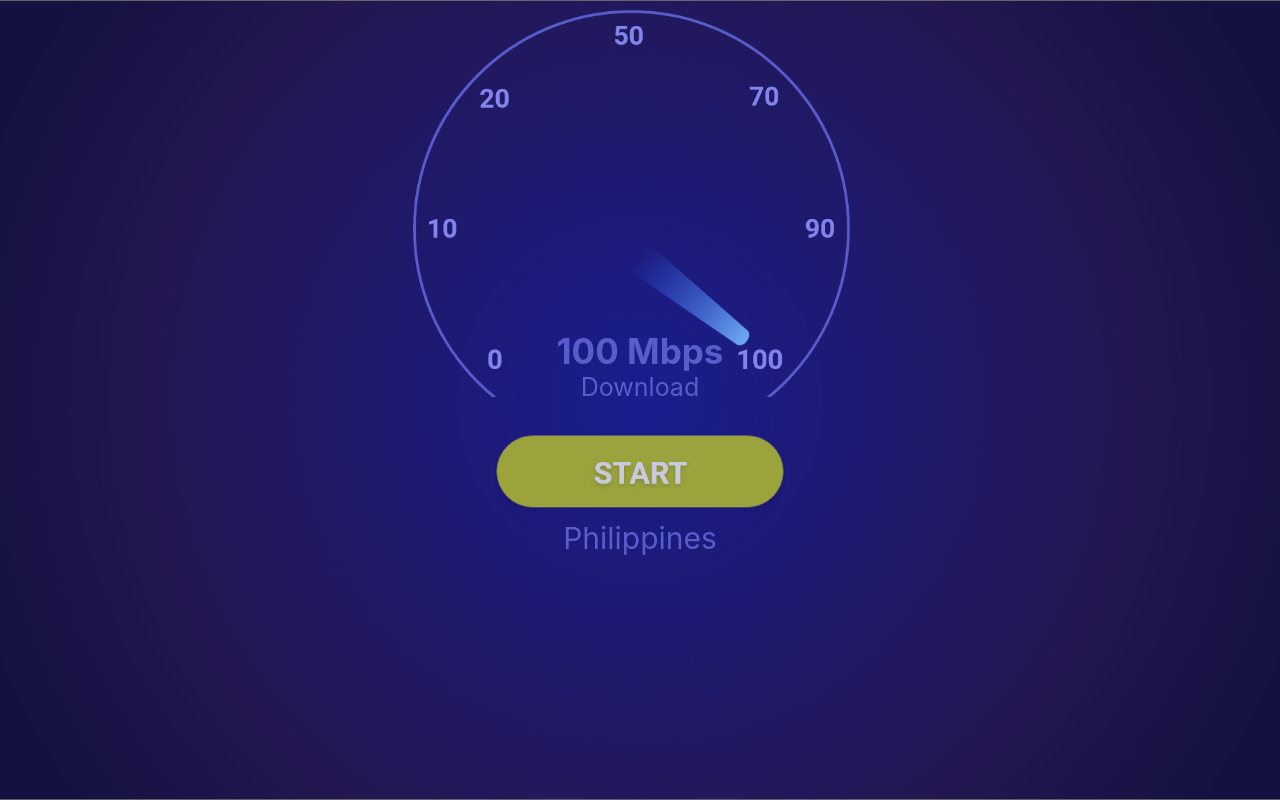
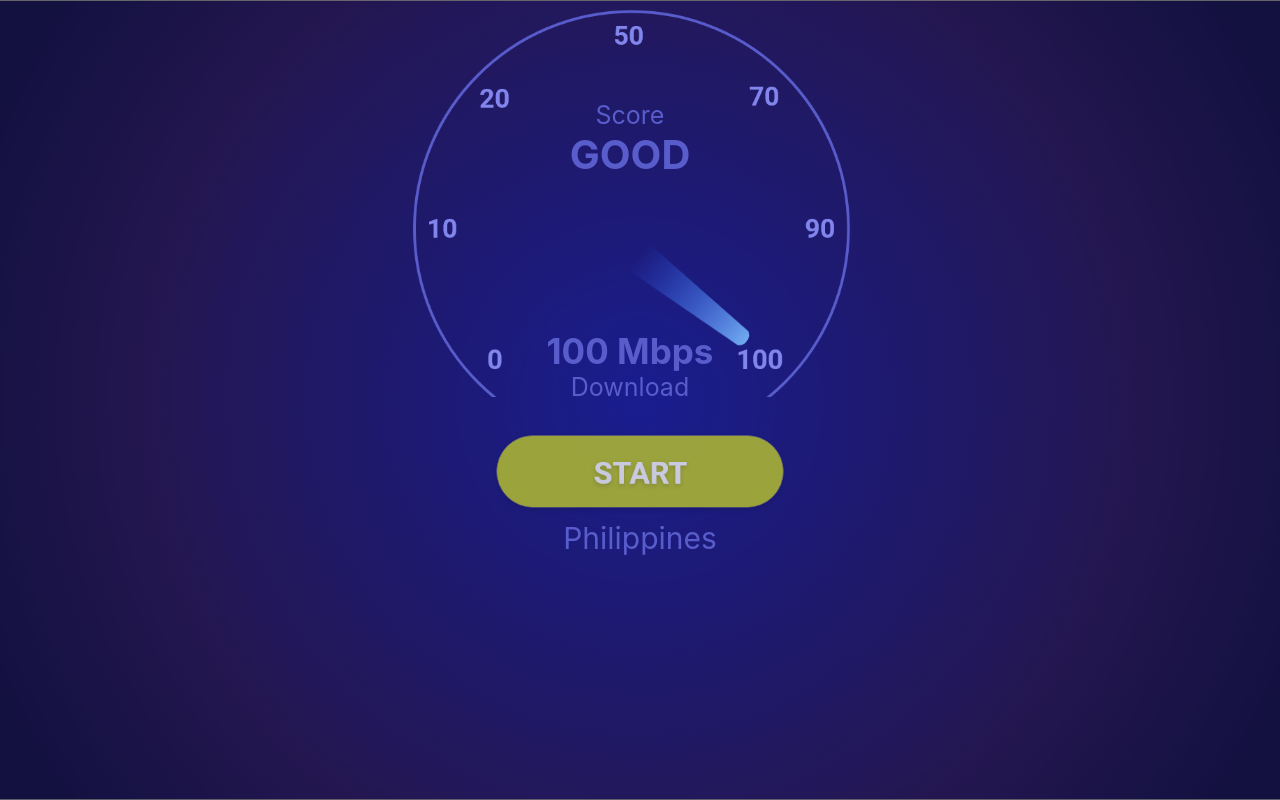
Before and after one commit to leokvncrz/speedtest-widget, a React (Create React App) app: page / in a window 1280 px wide. Built offline with nearby package versions, Linux system fonts and the light colour scheme; the HTML template or start-up script is replaced by a standard one.

Commit message:
Speed Details

```diff
--- a/src/Components/SpeedometerWidget.css
+++ b/src/Components/SpeedometerWidget.css
@@ -16,10 +16,26 @@
     animation-fill-mode: forwards;
 }
 
+.ScoreDetails{
+  width: 300px;
+  left: calc(50% - 160px);
+  top: 100px;
+  position: absolute;
+}
+
+.ScoreTag{
+  font-size: 25px;
+}
+
+.ScoreData{
+  font-size: 40px;
+  font-weight: bold;
+}
+
 .SpeedDetails{
   width: 300px;
   top: 330px;
-  left: calc(50% - 150px);
+  left: calc(50% - 160px);
   position: absolute;
 }
 
--- a/src/Components/SpeedometerWidget.js
+++ b/src/Components/SpeedometerWidget.js
@@ -8,6 +8,10 @@ class SpeedometerWidget extends React.Component {
     return (
       <div className="Speedometer">
         <img className="NumberImage" src={numberImg} alt="Number"/>
+        <div className="ScoreDetails">
+          <div className="ScoreTag">Score</div>
+          <div className="ScoreData">GOOD</div>
+        </div>
         <img className="NeedleImage" src={needleImg} alt="Needle"/>
         <div className="SpeedDetails">
           <div className="Speed">
```
